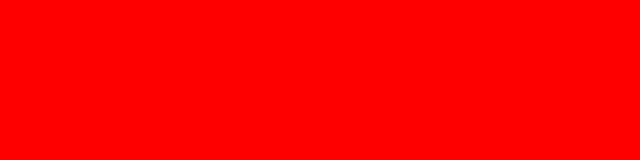
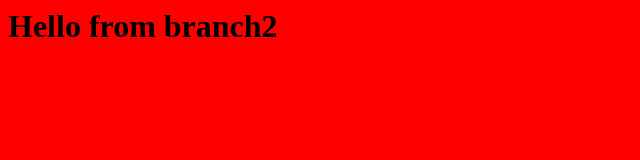
Before and after one commit to CoolWoker/JavaTraining, a plain HTML site: page index.html in a window 1280 px wide. Shown: the whole page, without its empty margins (0-640 px from the left). Drawn offline with Linux system fonts and the light colour scheme.

Commit message:
added some text to the page

```diff
--- a/index.html
+++ b/index.html
@@ -1,4 +1,5 @@
 <html>
 	<body bgcolor="red">
+	<h1>Hello from branch2</h1>
 	<body>
 <html>
```
